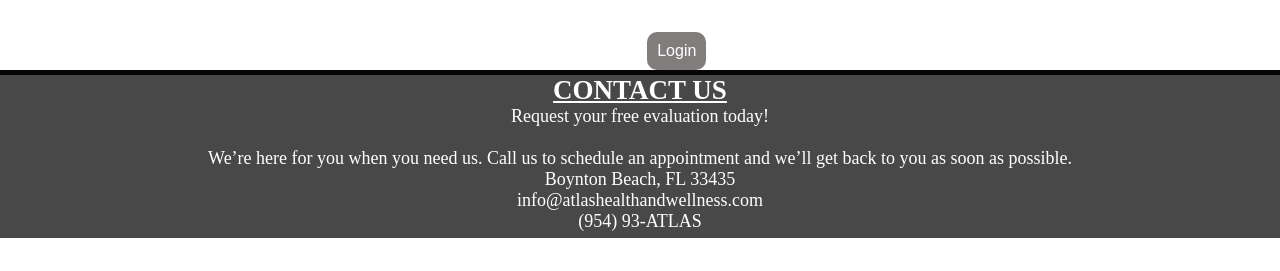
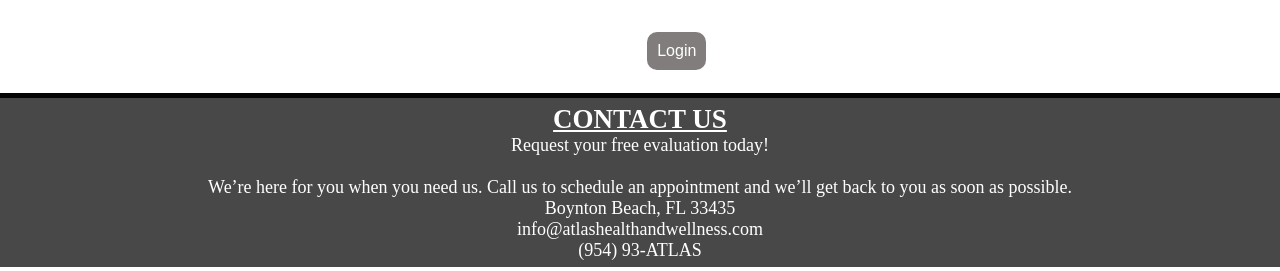
Before and after one commit to jeanmariemcc/KU-P6-new-Project, a React (Create React App) app in the folder yt-project/: page /login in a window 1280 px wide. Shown: the part 642-913 px from the top of the page. Before the commit the page ends 887 px from the top, so only its background shows below. Built offline with nearby package versions, Linux system fonts and the light colour scheme; a web font is replaced by a local one.

Commit message:
Update index.css

```diff
--- a/yt-project/src/index.css
+++ b/yt-project/src/index.css
@@ -158,6 +158,7 @@
 	color: white;
 	background-color: rgb(129, 125, 125);
 	padding: 10px;
+	margin-bottom: 2%;
 	border: none;
 	border-radius: 10px;
 	font-size: 16px;
@@ -179,6 +180,7 @@
 	color: white;
 	border-top: 5px solid #050505;
 	/* border-bottom: 2px solid #234465; */
+	padding-top: 0.5%;
 	padding-bottom: 0.5%;
 	text-align: center;
 	margin-bottom: 0.5%;
@@ -621,6 +623,7 @@
 	color: white;
 	background-color: rgb(129, 125, 125);
 	padding: 10px;
+	margin-bottom: 2%;
 	border: none;
 	border-radius: 10px;
 	font-size: 16px;
```
